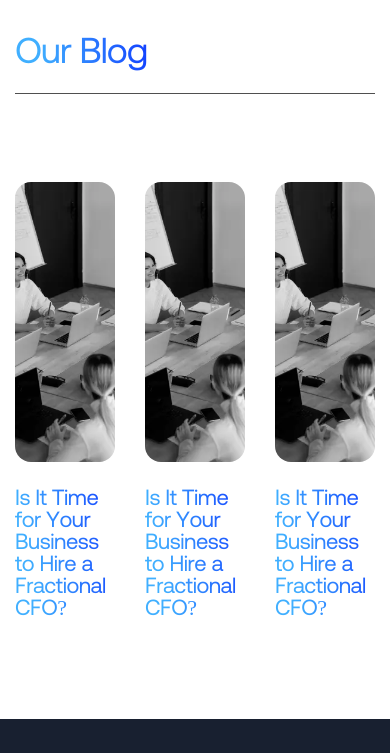
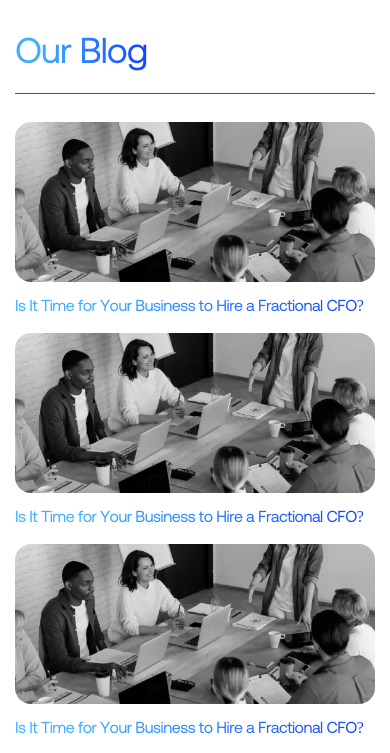
Before and after one commit to Alexsandr-pr/upwork-financial-blog, a plain HTML site: page dist/resource.html in a window 390 px wide. Shown: the part 1230-1983 px from the top of the page. Drawn offline with Linux system fonts and the light colour scheme.

Commit message:
add responsive layout

```diff
--- a/dist/resource.html
+++ b/dist/resource.html
@@ -4,7 +4,7 @@
 	<meta charset="UTF-8">
 	<meta http-equiv="X-UA-Compatible" content="IE=edge">
 	<meta name="viewport" content="width=device-width, initial-scale=1.0">
-	<link rel="stylesheet" href="css/style.min.css?_v=20241015163021">
+	<link rel="stylesheet" href="css/style.min.css?_v=20241015163645">
 	<title>Resources</title>
 </head>
 	<body>
@@ -297,6 +297,6 @@
     </div>
 </footer>
 		</div>
-		<script src="js/app.min.js?_v=20241015163021"></script>
+		<script src="js/app.min.js?_v=20241015163645"></script>
 	</body>
 </html>
--- a/gulp/version.json
+++ b/gulp/version.json
@@ -1,3 +1,3 @@
 {
-    "main": "20241015163021"
+    "main": "20241015163645"
 }
--- a/src/scss/style.scss
+++ b/src/scss/style.scss
@@ -1698,20 +1698,35 @@ button {
 .main__list-post {
 }
 .post-list {
-    padding: 60px 0px 100px 0px;
+    padding: 0px 0px 100px 0px;
 }
 .post-list__container {
     display: grid;
     gap: 30px;
     grid-template-columns: repeat(3, 1fr);
-}
-.post-list__item {
-}
-.post-list__link {
-}
+    @media(max-width:1200.98px) {
+        gap: 20px;
+    }
+    @media(max-width:1200px) {
+        grid-template-columns: repeat(2, 1fr);
+    }
+    @media(max-width:600.98px) {
+        gap: 20px 12px;
+    }
+    @media(max-width:487.98px) {
+        grid-template-columns: repeat(1, 1fr);
+    }
+}
+
 .post-list__image {
     &:not(:last-child) {
         margin-bottom: 25px;
+        @media(max-width:991.98px) {
+            margin-bottom: 20px;
+        }
+        @media(max-width:767.98px) {
+            margin-bottom: 15px;
+        }
     }
     height: 280px;
     img {
@@ -1719,6 +1734,15 @@ button {
         object-fit: cover;
         width: 100%;
         border-radius: 16px;
+    }
+    @media(max-width:1200.98px) {
+        height: 240px;
+    }
+    @media(max-width:767.98px) {
+        height: 200px;
+    }
+    @media(max-width:600.98px) {
+        height: 160px;
     }
 }
 .post-list__title {
@@ -1729,4 +1753,13 @@ button {
     background-clip: text;
     -webkit-background-clip: text;
     -webkit-text-fill-color: transparent;
-}
+    @media(max-width:991.98px) {
+        font-size: 20px;
+    }
+    @media(max-width:767.98px) {
+        font-size: 18px;
+    }
+    @media(max-width:600.98px) {
+        font-size: 16px;
+    }
+}
```
Also changed, not shown: dist/about.html (+2 -2 lines), dist/blog.html (+2 -2 lines), dist/contact.html (+2 -2 lines), dist/index.html (+2 -2 lines), dist/services.html (+2 -2 lines), dist/css/style.css, dist/css/style.min.css.
